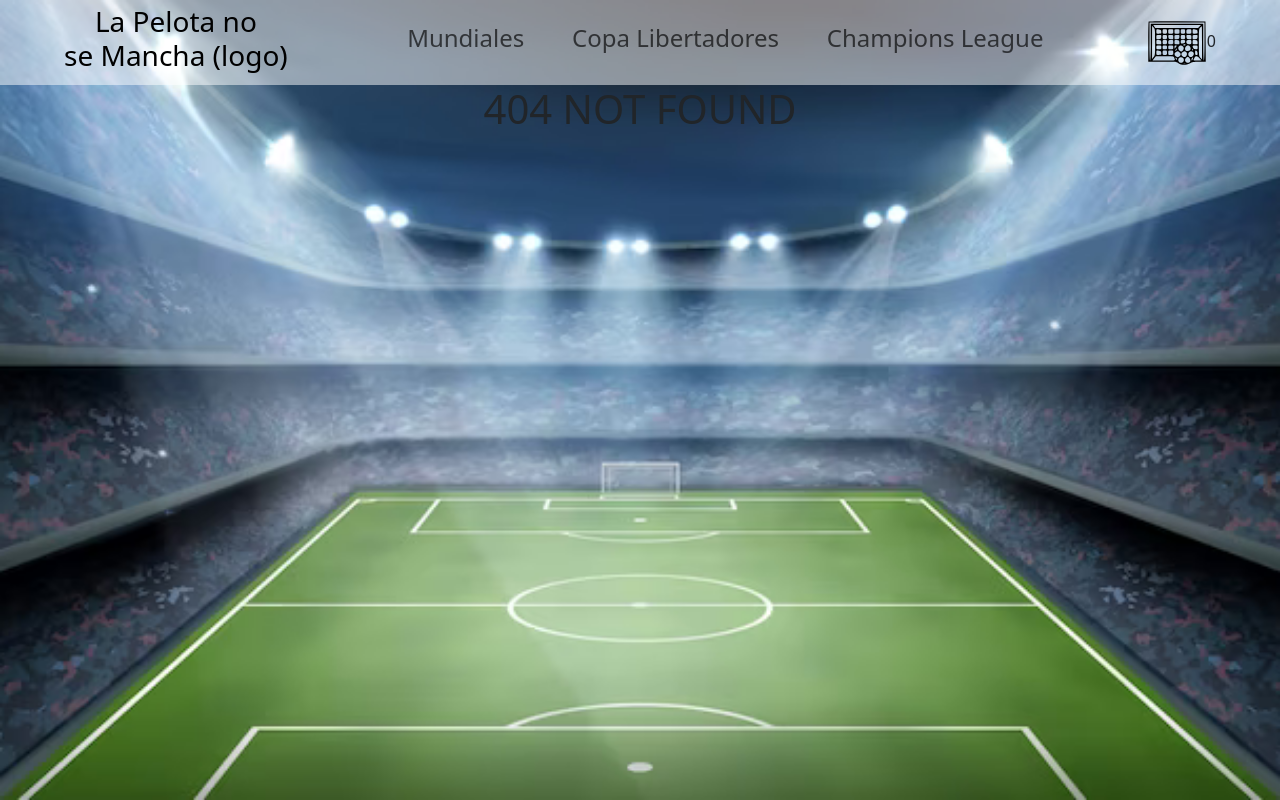
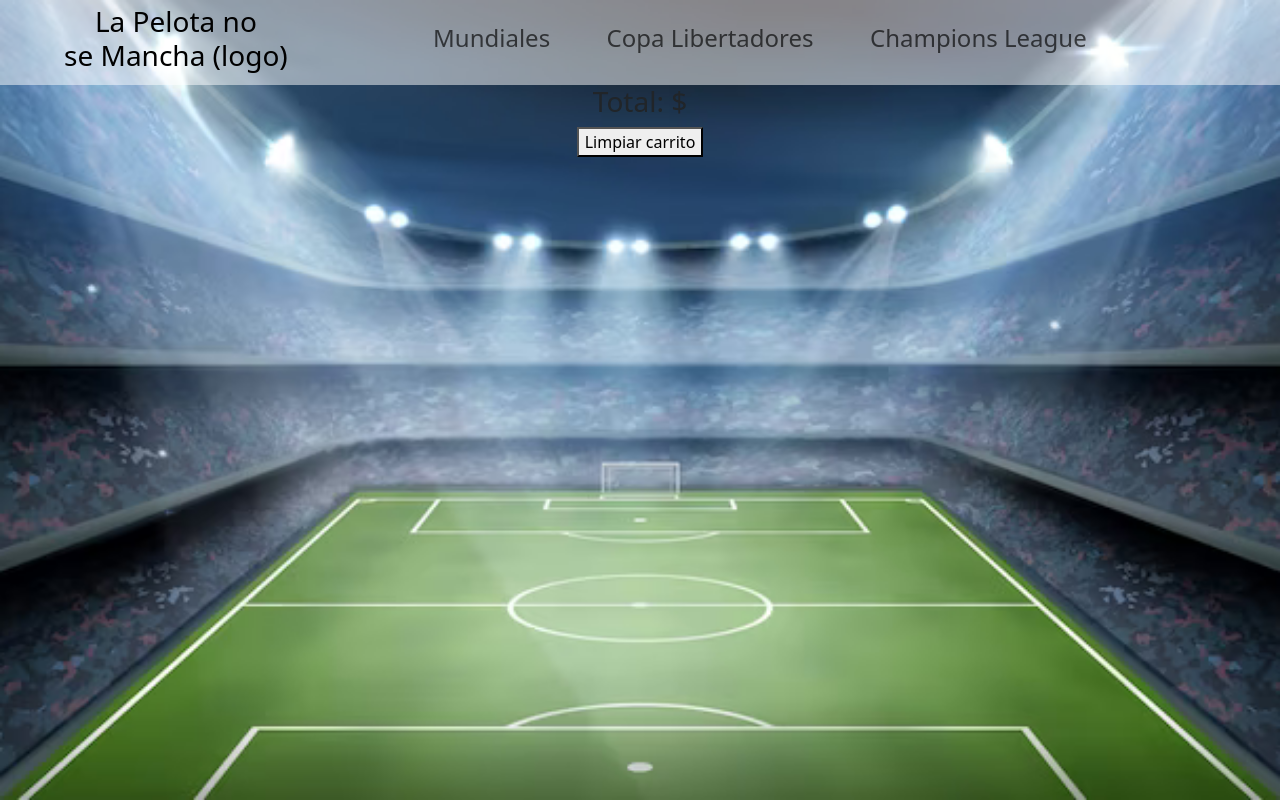
Before and after one commit to Alancg84/ReactProyectoFinal-AlanCascoGiachetto, a React (Create React App) app: page /cart in a window 1280 px wide. Before the commit this address had no page. Built offline with nearby package versions, Linux system fonts and the light colour scheme.

Commit message:
subo estilos y ruta a Cart

```diff
--- a/src/App.js
+++ b/src/App.js
@@ -2,20 +2,25 @@
 import { BrowserRouter, Routes, Route } from 'react-router-dom';
 import NavBar from './components/NavBar/NavBar';
 import ItemListContainer from './components/ItemListContainer/ItemListContainer';
-import ItemDetailContainer from './components/ItemDetailContainer/ItemDetailContainer.js'
+import ItemDetailContainer from './components/ItemDetailContainer/ItemDetailContainer'
+import Cart from './components/Cart/Cart'
+import { CartProvider } from './context/CartContext';
 
 function App() {
   return (
     <div className="App">
 
       <BrowserRouter>
-        <NavBar />
-          <Routes>
-            <Route path='/' element = {<ItemListContainer />}/>
-            <Route path='/category/:categoryId' element = {<ItemListContainer />}/>
-            <Route path='/item/:itemId' element = {<ItemDetailContainer />}/>
-            <Route path='*' element = {<h1>404 NOT FOUND</h1>}/>
-          </Routes>
+        <CartProvider>
+          <NavBar />
+            <Routes>
+              <Route path='/' element = {<ItemListContainer greeting={"Todos los productos"}/>}/>
+              <Route path='/category/:categoryId' element = {<ItemListContainer greeting={"Productos por categorías"}/>}/>
+              <Route path='/item/:itemId' element = {<ItemDetailContainer />}/>
+              <Route path='/cart' element={<Cart />} />
+              <Route path='*' element = {<h1>404 NOT FOUND</h1>}/>
+            </Routes>
+        </CartProvider>
       </BrowserRouter>
 
     </div>
--- /dev/null
+++ b/src/components/Cart/Cart.js
@@ -0,0 +1,29 @@
+import { useContext } from 'react'
+import { CartContext } from '../../context/CartContext'
+import CartItem from '../CartItem/CartItem'
+import { Link } from 'react-router-dom'
+import './Cart.css'
+
+const Cart = () => {
+    const { cart, clearCart, totalQuantity, total } = useContext(CartContext)
+
+    if(totalQuantity === 0) {
+        return (
+            <div>
+                <h1>No hay items en el carrito</h1>
+                <Link to= '/' className = 'Option'>Productos</Link>
+            </div>
+        )
+    }
+
+    return (
+        <div>
+            { cart.map(p => <CartItem key={p.id} {...p}/>) }
+            <h3>Total: ${total}</h3>
+            <button onClick={() => clearCart()} className="Button">Limpiar carrito</button>
+            <Link to='/checkout' className='Option'></Link>
+        </div>
+    )
+}
+
+export default Cart
--- a/src/components/CartWidget/CartWidget.js
+++ b/src/components/CartWidget/CartWidget.js
@@ -1,14 +1,17 @@
 import cart from "./assets/icons8-soccer-icongeek26-outline-96.svg"
+import { useContext } from "react"
+import { CartContext } from "../../context/CartContext"
+import { Link } from "react-router-dom"
 
 const CartWidget = () => {
 
+    const { totalQuantity } = useContext(CartContext)
+
     return (
-
-        <div>
-            <img src={cart} alt = "cart-widget" />
-            0
-        </div>
-
+        <Link to='/cart' className='CartWidget' style={{display: totalQuantity > 0 ? 'block': 'none'}}>
+            <img className="CartImg" src={cart} alt="cart-widget"/>
+            {totalQuantity}
+        </Link>
     )
 
 }
--- a/src/components/ItemDetail/ItemDetail.js
+++ b/src/components/ItemDetail/ItemDetail.js
@@ -1,7 +1,26 @@
 import './ItemDetail.css'
+import { useContext, useState } from 'react'
 import ItemCount from "../ItemCount/ItemCount"
+import { Link } from 'react-router-dom'
+import { CartContext } from '../../context/CartContext'
+
 
 const ItemDetail = ({id, name, img, category, description, price, stock}) => {
+
+    const [quantityAdded, setQuantityAdded] = useState (0)
+
+    const {addItem} = useContext (CartContext)
+
+    const handleOnAdd= (quantity) => {
+        setQuantityAdded(quantity)
+
+        const item = {
+            id, name, price,
+        };
+
+        addItem (item, quantity)
+    }
+
     return(
         <article className='CardItem'>
             <picture>
@@ -25,7 +44,14 @@
                 </p>
             </section>
             <footer className='ItemFooter'>
-                <ItemCount initial={1} stock={stock} onAdd={(quantity) => console.log('Cantidad agregada ',quantity)}/>
+                {
+                    quantityAdded > 0 ? (
+                        <Link to='/cart' className='Option' > Terminar compra</Link>
+                    ) : (
+                        <ItemCount initial={1} stock={stock} onAdd={handleOnAdd}/> /*(quantity) => console.log('Cantidad agregada ',quantity)}/>*/
+                    )
+                }
+
             </footer>
         </article>
     )
--- /dev/null
+++ b/src/context/CartContext.js
@@ -0,0 +1,38 @@
+import { createContext, useState } from "react"
+
+export const CartContext = createContext({
+    cart: []
+})
+
+export const CartProvider = ({children}) => {
+    const [cart, setCart] = useState([])
+
+    console.log(cart)
+
+    const addItem = (item, quantity) => {
+        if(!isInCart(item.id)) {
+            setCart(prev => [...prev, {...item, quantity}])
+        } else {
+            console.error("El producto ya fue agregado")
+        }
+    }
+
+    const removeItem = (itemId) =>{
+        const cartUpdated = cart.filter(prod => prod.id !== itemId)
+        setCart(cartUpdated)
+    }
+
+    const clearCart = () => {
+        setCart([])
+    }
+
+    const isInCart = (itemId) => {
+        return cart.some(prod => prod.id === itemId)
+    }
+
+    return (
+        <CartContext.Provider value={{ cart, addItem, removeItem, clearCart }}>
+            { children }
+        </CartContext.Provider>
+    )
+}
```
Also changed, not shown: src/components/Cart/Cart.css (added), src/components/CartItem/CartItem.css (added), src/components/CartItem/CartItem.js (added).
